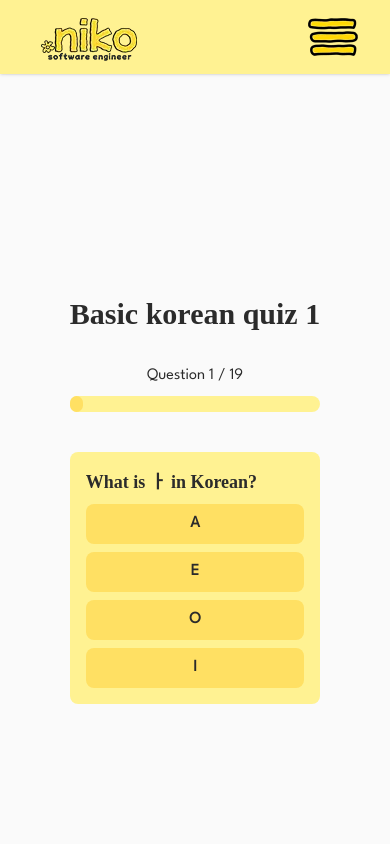
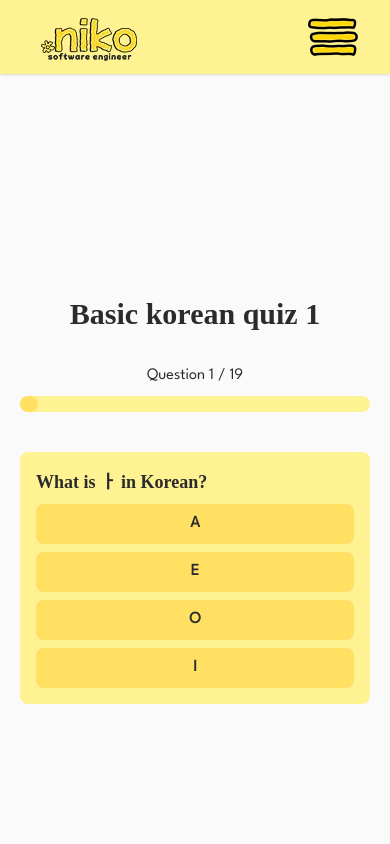
Before and after one commit to mehiis/portfolio-website, a React (Vite) app: page /korea/chapter/1 in a window 390 px wide. Shown: the top 844 px of the page. Built offline with nearby package versions, Linux system fonts and the light colour scheme; a web font is replaced by a local one.

Commit message:
fix gc responsiveness

```diff
--- a/src/views/korea/Chapter.tsx
+++ b/src/views/korea/Chapter.tsx
@@ -19,9 +19,12 @@ const Chapter = () => {
   }, [currentIndex, id]);
 
   return (
-<div className='m-auto max-w-360 flex flex-col justify-center items-center px-5 md:px-80 min-h-screen'>
+<div className=' max-w-360 flex flex-col justify-center items-center px-5 min-h-screen md:px-80'>
       <h1 className='text-3xl font-bold my-6 mb-8 font-[LeagueSpartanBold]'>Basic korean quiz {id}</h1>
+
       <p className='mb-2 font-[LeagueSpartanRegular]'>Question {currentIndex + 1} / {questionAmount}</p>
+
+
       {!quizDone ? (
           <div className='w-full bg-(--primary-color) rounded-full mb-10'>
             <div className='bg-(--secondary-color) text-xs leading-none h-4 rounded-full' style={{ width: `${((currentIndex + 1) / questionAmount) * 100}%` }}></div>
@@ -29,6 +32,9 @@ const Chapter = () => {
       ) : (
         <p className='text-green-500 font-bold mb-4 font-[LeagueSpartanBold]'>Quiz Completed!</p>
       )}
+
+
+
       {!quizDone && id && (
         <div className='w-full bg-(--primary-color) rounded-lg p-4 mb-4'>
           <p className='text-lg font-bold mb-2 font-[LeagueSpartanBold]'>{Quiz[parseInt(id) - 1][currentIndex].question}</p>
@@ -36,7 +42,7 @@ const Chapter = () => {
       {shuffledOptions.map((option, index) => (
       <button
         key={index}
-        className={`w-full py-2 px-4 rounded-lg font-[LeagueSpartanRegular] font-bold ${
+        className={`py-2 px-4 rounded-lg font-[LeagueSpartanRegular] font-bold ${
           checkAnswer
             ? option === question?.answer
               ? "bg-green-500 text-white"
@@ -89,6 +95,9 @@ const Chapter = () => {
           )}
         </div>
       )}
+
+
+
       {quizDone && (
         <>
              <p className='text-8xl mt-5 mb-10 font-bold'>{
```
